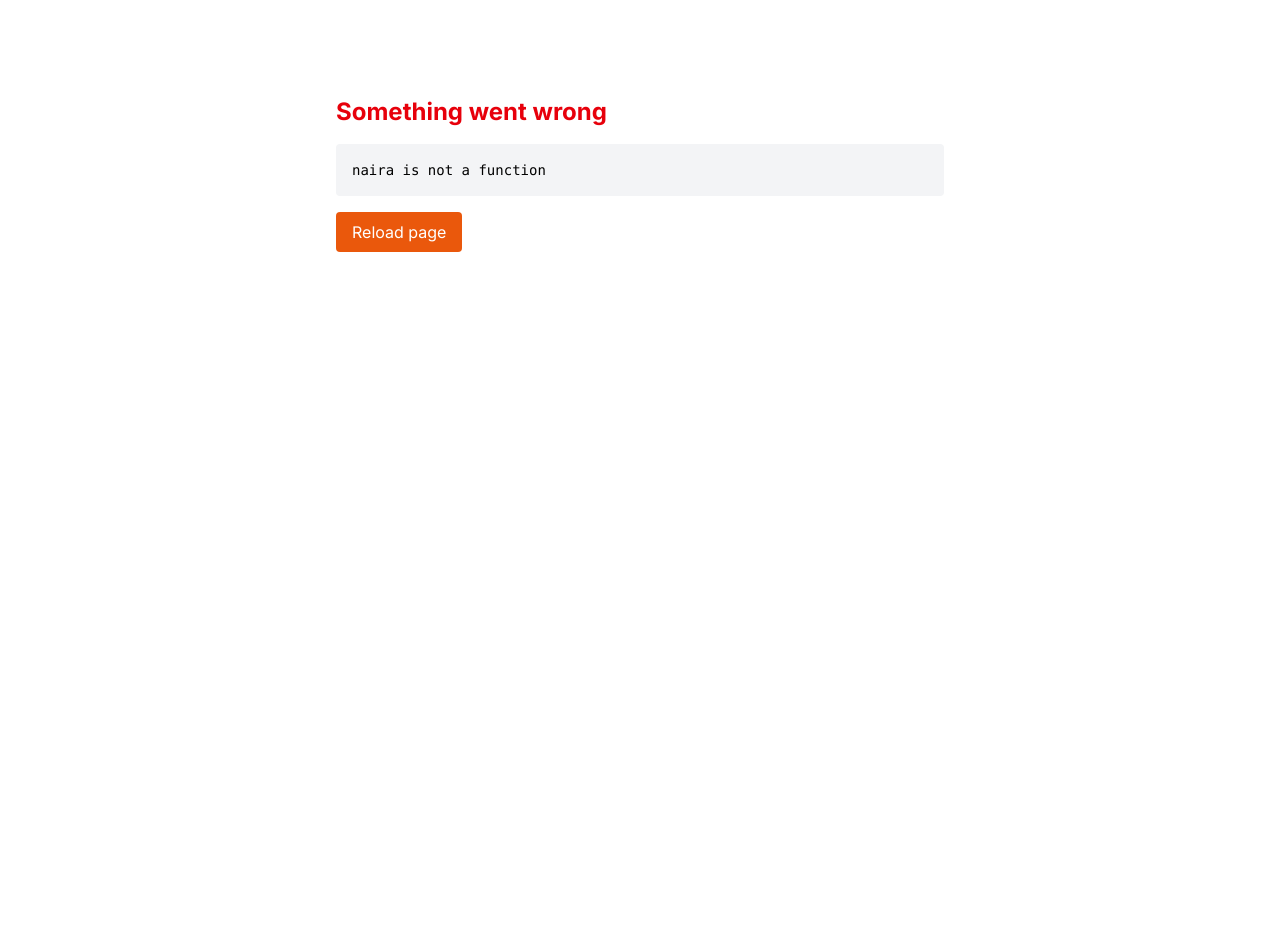
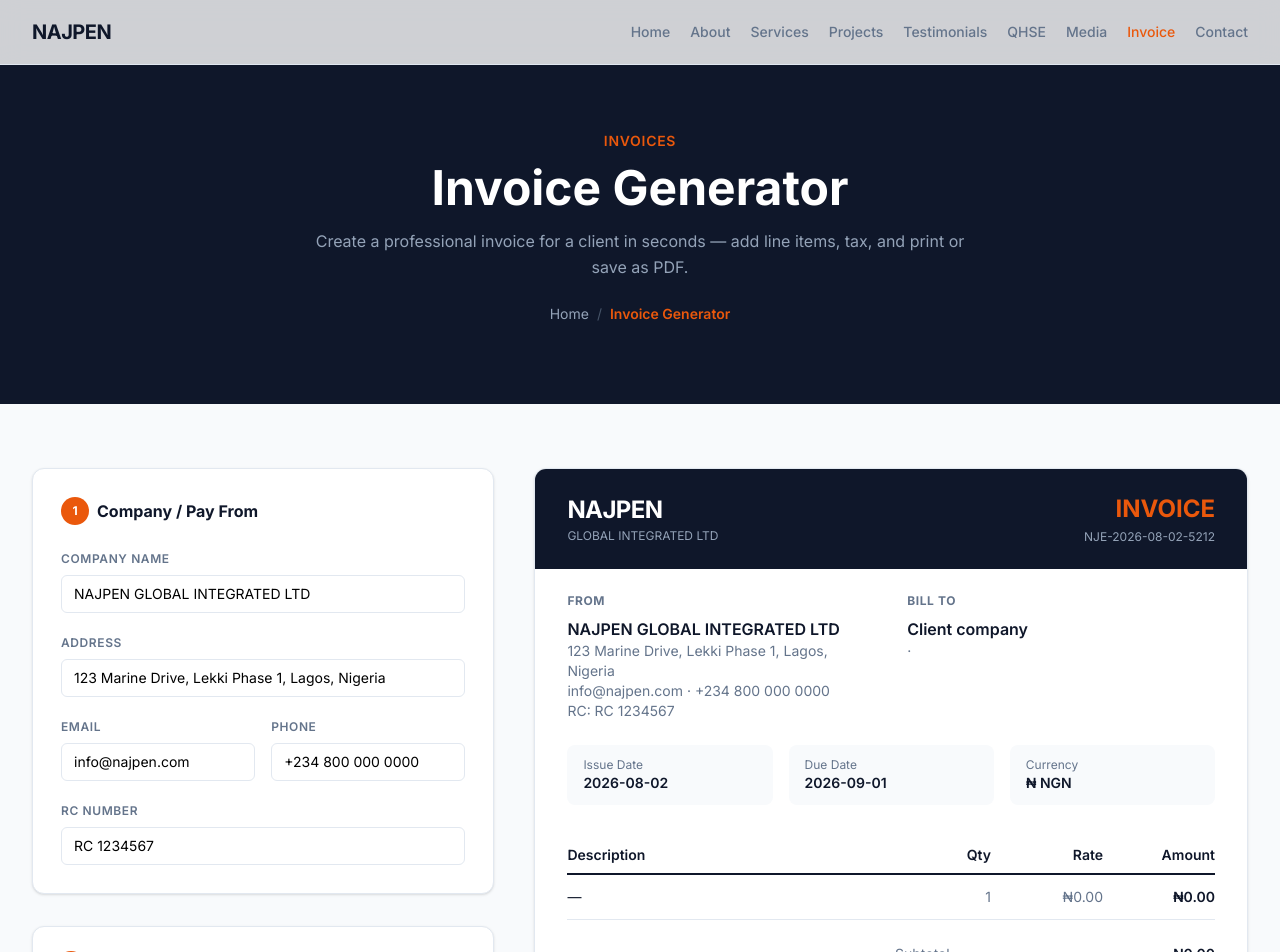
Before and after one commit to soloabe65/najpen, a React (Vite) app: page /invoice in a window 1280 px wide. Shown: the top 952 px of the page. Before the commit the page ends 800 px from the top, so only its background shows below. Built offline with nearby package versions, Linux system fonts and the light colour scheme.

Commit message:
Fix naira formatter TypeError in invoice page

```diff
--- a/src/pages/InvoicePage.jsx
+++ b/src/pages/InvoicePage.jsx
@@ -2,11 +2,12 @@ import { useState } from 'react'
 import PageHeader from '../components/PageHeader'
 import AnimatedSection from '../components/AnimatedSection'
 
-const naira = new Intl.NumberFormat('en-NG', {
-  style: 'currency',
-  currency: 'NGN',
-  minimumFractionDigits: 2,
-})
+const naira = (value) =>
+  new Intl.NumberFormat('en-NG', {
+    style: 'currency',
+    currency: 'NGN',
+    minimumFractionDigits: 2,
+  }).format(value)
 
 function genInvoiceNumber() {
   const d = new Date()
```
